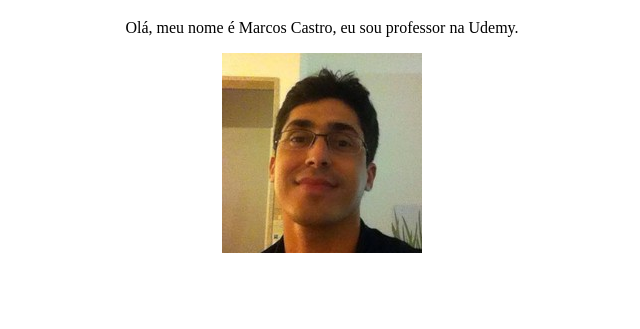
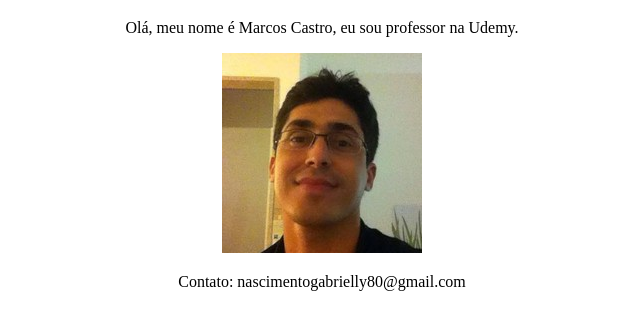
Before and after one commit to GabriellyNascimento/GabriellyNascimento.github.io, a plain HTML site: page site/index.html in a window 1280 px wide. Shown: the part 61-390 px from the top of the page, without its empty margins (318-958 px from the left). Drawn offline with Linux system fonts and the light colour scheme.

Commit message:
contato adicionado

```diff
--- a/site/index.html
+++ b/site/index.html
@@ -12,6 +12,6 @@
 			<img src="imagens/perfil.jpg">
 		</a>
 	</center>
-
+	<p style="text-align:center;">Contato: nascimentogabrielly80@gmail.com</p>
 <body>
 </html>
```
